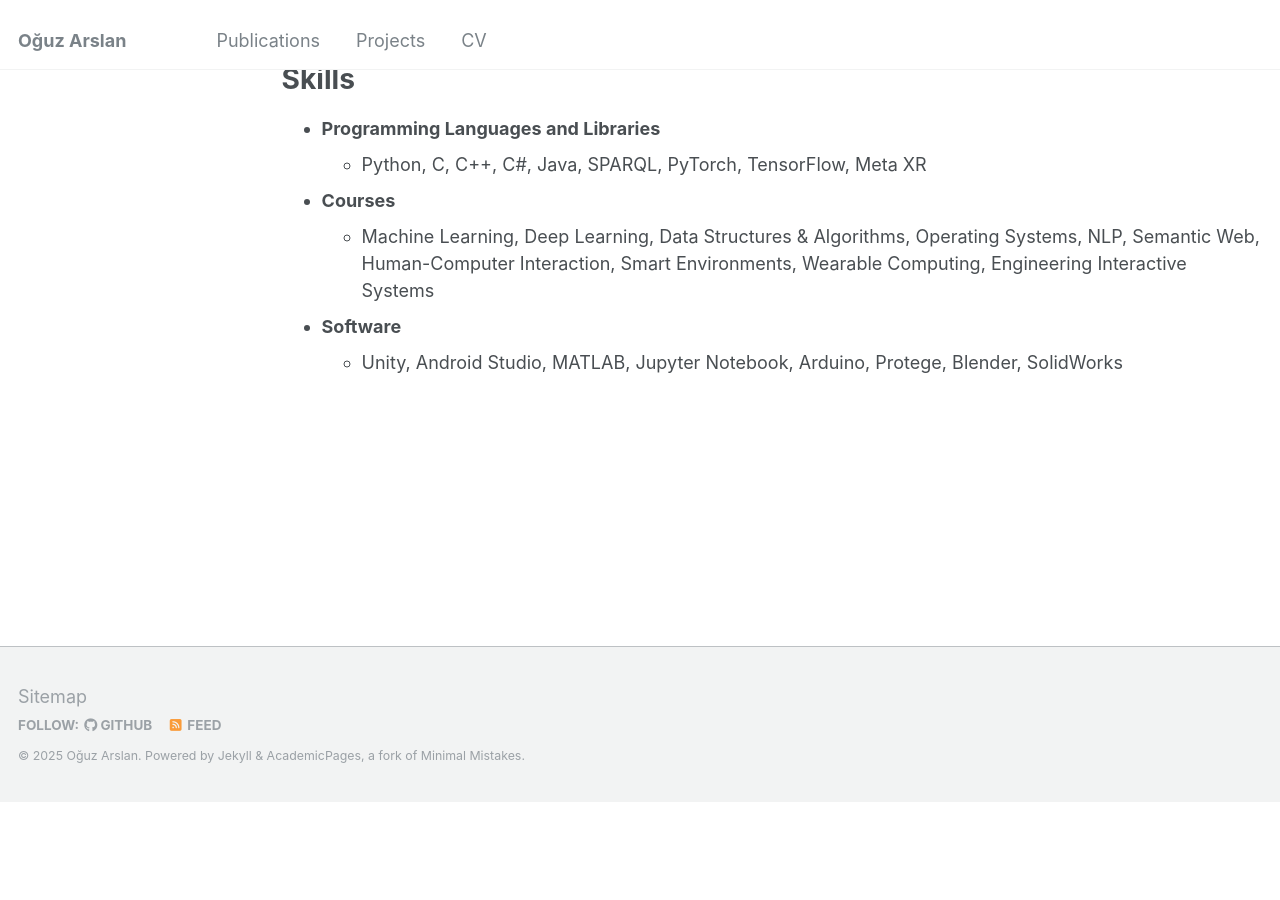
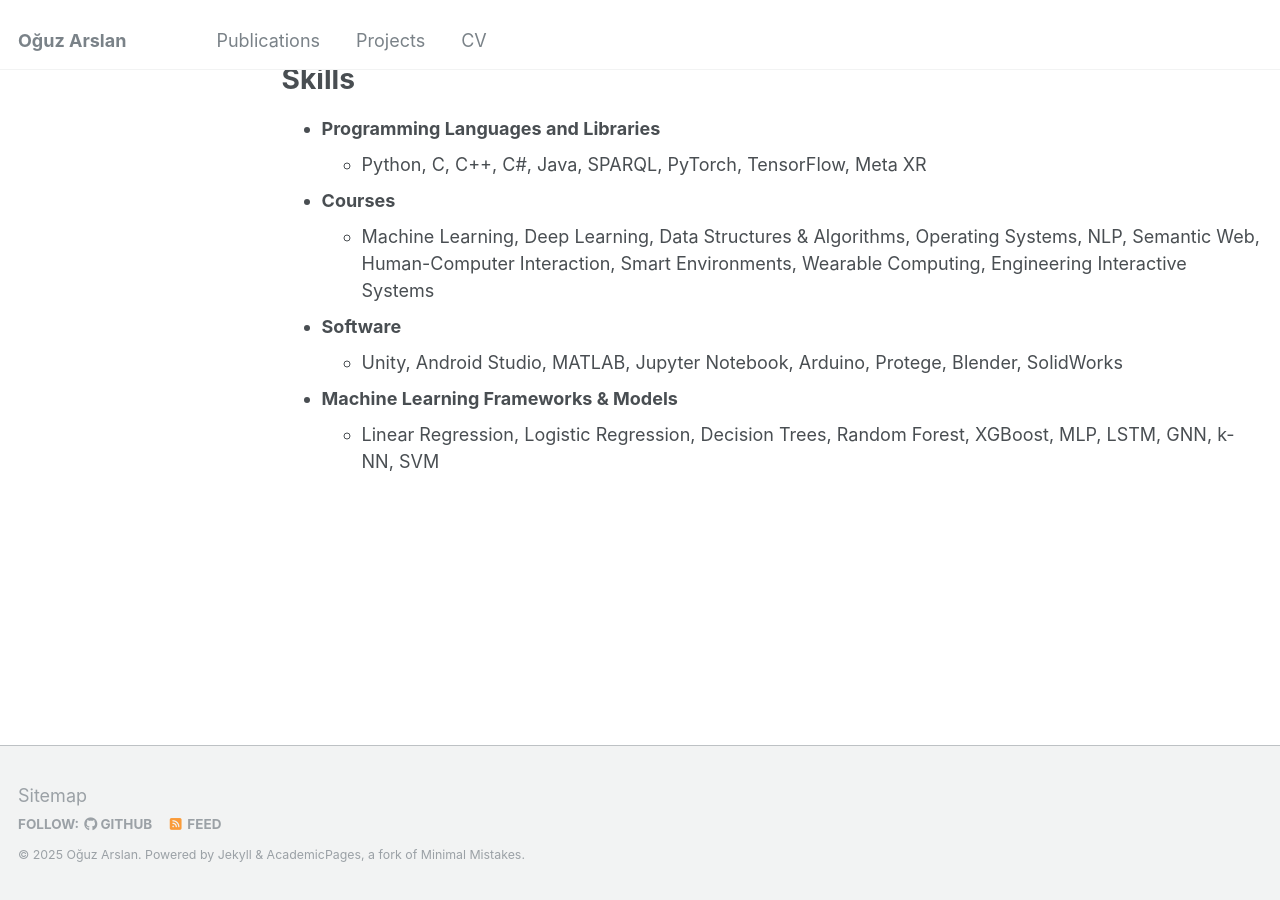
Before and after one commit to Boysle/boysle.github.io, a Jekyll site: the page built from _pages/cv.md, in a window 1280 px wide and 900 px high, scrolled down 975 px. Built offline with Jekyll 4.4.1, drawn with Linux system fonts in a browser that asks for light colours; before the commit the page ends 1776 px from its top, so only the background shows below that.

Commit message:
Update cv.md

```diff
--- a/_pages/cv.md
+++ b/_pages/cv.md
@@ -48,3 +48,5 @@ Skills
   * Machine Learning, Deep Learning, Data Structures & Algorithms, Operating Systems, NLP, Semantic Web, Human-Computer Interaction, Smart Environments, Wearable Computing, Engineering Interactive Systems
 * **Software**
   * Unity, Android Studio, MATLAB, Jupyter Notebook, Arduino, Protege, Blender, SolidWorks
+* **Machine Learning Frameworks & Models**
+  * Linear Regression, Logistic Regression, Decision Trees, Random Forest, XGBoost, MLP, LSTM, GNN, k-NN, SVM
```
